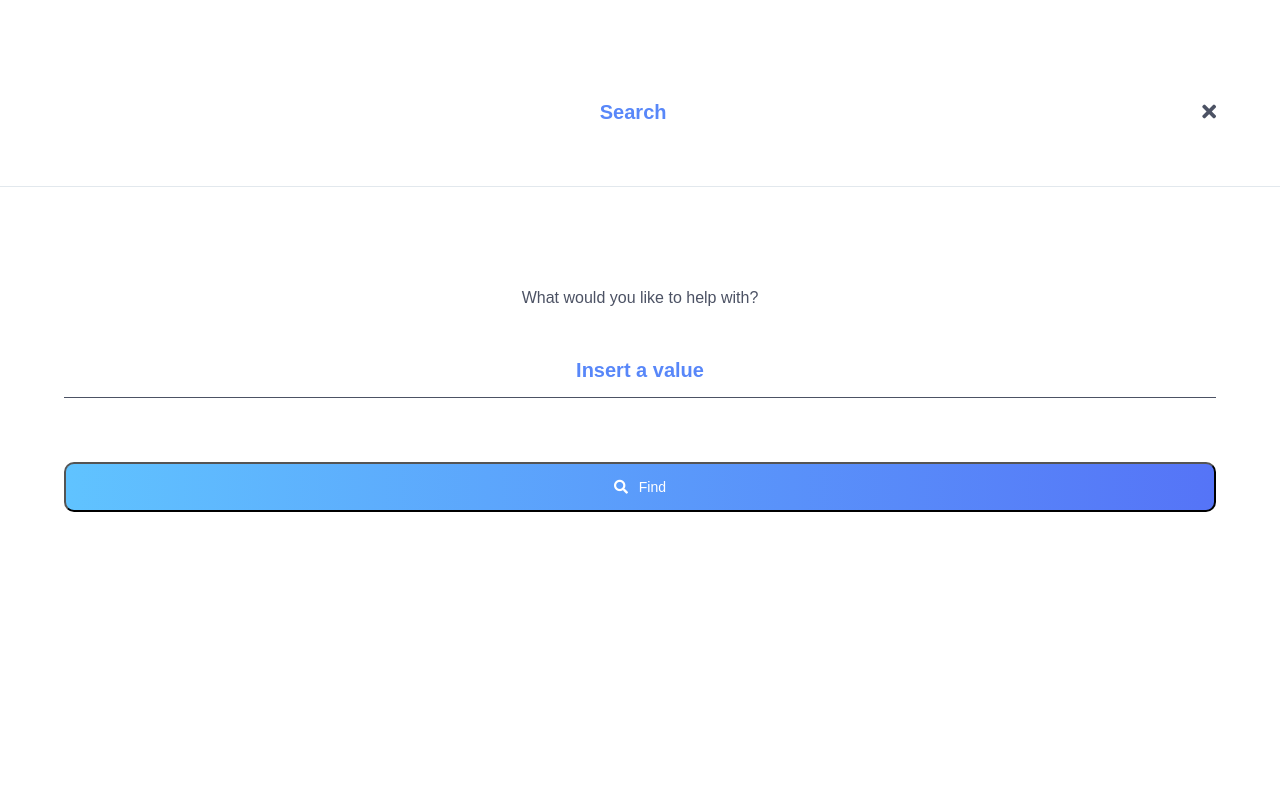
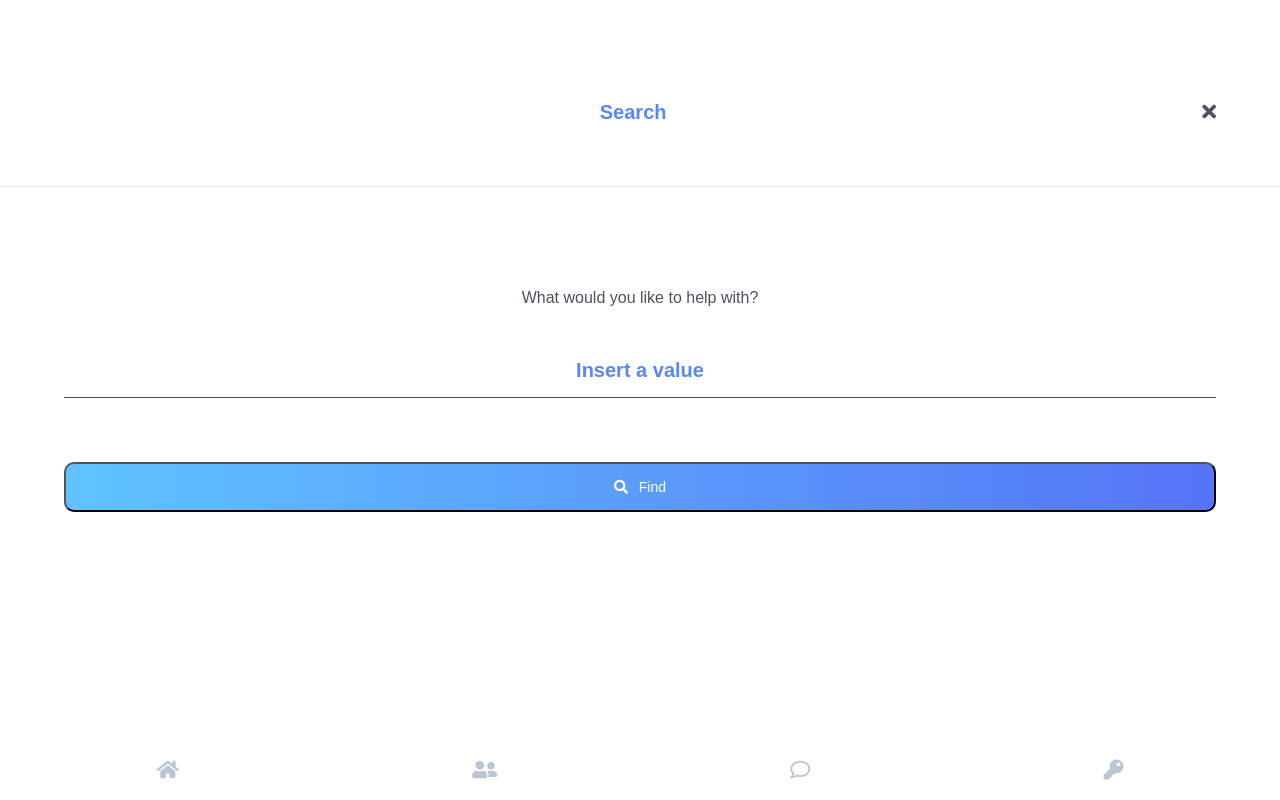
Before and after one commit to team-mentor-me/mentor-me-front, a React (Create React App) app in the folder app/: page /search in a window 1280 px wide. Built offline with nearby package versions, Linux system fonts and the light colour scheme.

Commit message:
created the footer

```diff
--- a/app/src/components/App.js
+++ b/app/src/components/App.js
@@ -3,65 +3,13 @@ import Login from "./auth/Login";
 import { Route, BrowserRouter } from "react-router-dom";
 import Index from "./main/Index";
 import SignUp from "./auth/SignUp";
-import { createGlobalStyle } from "styled-components";
+import { GlobalStyle } from "../utils/globals";
 import SingleQuestion from "./singleQuestion/SingleQuestion";
 import Search from "./main/Search";
+import { connect } from "react-redux";
+import Footer from "./main/Footer";
 
-const GlobalStyle = createGlobalStyle`
-  html, body, div, span, applet, object, iframe,
-h1, h2, h3, h4, h5, h6, p, blockquote, pre,
-a, abbr, acronym, address, big, cite, code,
-del, dfn, em, img, ins, kbd, q, s, samp,
-small, strike, strong, sub, sup, tt, var,
-b, u, i, center,
-dl, dt, dd, ol, ul, li,
-fieldset, form, label, legend,
-table, caption, tbody, tfoot, thead, tr, th, td,
-article, aside, canvas, details, embed,
-figure, figcaption, footer, header, hgroup,
-menu, nav, output, ruby, section, summary,
-time, mark, audio, video {
-	margin: 0;
-	padding: 0;
-	border: 0;
-	font-size: 100%;
-	font: inherit;
-	vertical-align: baseline;
-}
-
-footer, header, hgroup, menu, nav, section {
-	display: block;
-}
-body {
-	line-height: 1;
-}
-ol, ul {
-	list-style: none;
-}
-blockquote, q {
-	quotes: none;
-}
-blockquote:before, blockquote:after,
-q:before, q:after {
-	content: '';
-	content: none;
-}
-table {
-	border-collapse: collapse;
-	border-spacing: 0;
-}
-
-* {
-	box-sizing: border-box;
-}
-
-html, body {
-	font-size: 62.5%;
-	font-family: sans-serif;
-}
-`;
-
-function App() {
+function App(props) {
   return (
     <BrowserRouter>
       <>
@@ -71,9 +19,14 @@ function App() {
         <Route path="/signup" component={SignUp} />
         <Route path="/search" component={Search} />
         <Route path="/question/:id" component={SingleQuestion} />
+        {props.isLoggedIn && <Footer />}
       </>
     </BrowserRouter>
   );
 }
 
-export default App;
+const mapStateToProps = state => ({
+  isLoggedIn: state.isLoggedIn
+});
+
+export default connect(mapStateToProps)(App);
--- a/app/src/components/auth/SignUp.js
+++ b/app/src/components/auth/SignUp.js
@@ -4,6 +4,7 @@ import * as yup from "yup";
 import { signup } from "../../actions";
 import { Redirect } from "react-router-dom";
 import { LoginStyled } from "./Login";
+import { Link } from "react-router-dom";
 
 import { connect } from "react-redux";
 
@@ -29,7 +30,7 @@ const SignUp = ({ errors, touched, isLoggedIn }) => {
           <i className="far fa-edit" /> Sign Up
         </button>
       </Form>
-      <div />
+      <Link to="/login">Login</Link>
     </LoginStyled>
   );
 };
--- /dev/null
+++ b/app/src/components/main/Footer.js
@@ -0,0 +1,46 @@
+import React from "react";
+import styled from "styled-components";
+import { NavLink } from "react-router-dom";
+
+const FooterStyled = styled.footer`
+  position: fixed;
+  bottom: 0;
+  display: flex;
+  padding: 20px 10px;
+  display: flex;
+  justify-content: space-around;
+  color: #bcc5d3;
+  background: #fff;
+  width: 100%;
+
+  font-size: 2rem;
+
+  a {
+    color: inherit;
+
+    .selected {
+      color: #5887f9;
+    }
+  }
+`;
+
+function Footer() {
+  return (
+    <FooterStyled>
+      <NavLink exact to="/" activeStyle={{ color: "#5887F9" }}>
+        <i className="fas fa-home" />
+      </NavLink>
+      <NavLink to="/messages" activeStyle={{ color: "#5887F9" }}>
+        <i className="fas fa-user-friends" />
+      </NavLink>
+      <NavLink to="/ask" activeStyle={{ color: "#5887F9" }}>
+        <i className="far fa-comment" />
+      </NavLink>
+      <NavLink to="/answers" activeStyle={{ color: "#5887F9" }}>
+        <i className="fas fa-key" />
+      </NavLink>
+    </FooterStyled>
+  );
+}
+
+export default Footer;
--- a/app/src/components/main/Index.js
+++ b/app/src/components/main/Index.js
@@ -5,7 +5,6 @@ import Top from "./Top";
 import Question from "./Question";
 
 function Index(props) {
-  console.log(props.isLoggedIn);
   if (!props.isLoggedIn) {
     return <Redirect to="/login" />;
   }
--- a/app/src/components/main/Search.js
+++ b/app/src/components/main/Search.js
@@ -62,8 +62,9 @@ function Search(props) {
 
   function handleSubmit(e) {
     e.preventDefault();
-    const newRes = props.questions.filter(q => q.category.includes(search));
-    console.log(newRes);
+    const newRes = props.questions.filter(q =>
+      q.category.toLowerCase().includes(search.toLowerCase())
+    );
     setQs(newRes);
   }
 
@@ -86,7 +87,7 @@ function Search(props) {
           </button>
         </form>
         {qs.map(q => (
-          <Question question={q} />
+          <Question key={q.id} question={q} />
         ))}
       </MainContent>
     </>
--- a/app/src/components/main/Top.js
+++ b/app/src/components/main/Top.js
@@ -5,7 +5,7 @@ import { Link } from "react-router-dom";
 const Nav = styled.nav`
   width: 90%;
   margin: 0 auto;
-  margin-top: 5%;
+  margin-top: 8%;
   display: flex;
   flex-direction: column;
   align-items: center;
--- a/app/src/components/singleQuestion/SingleQuestion.js
+++ b/app/src/components/singleQuestion/SingleQuestion.js
@@ -1,20 +1,26 @@
 import React from "react";
+import { connect } from "react-redux";
 
-const question = {
-  question: "How to use GrapQL in a react app?",
-  description:
-    "GraphQL is a query language for APIs and a runtime for fulfilling those queries with your existing data. GraphQL provides a complete and understandable description of the data in your API, gives clients the power to ask for exactly what they need and nothing more, makes it easier to evolve APIs over time, and enables powerful developer tools.",
-  id: "1",
-  category: "photography",
-  user: {
-    name: "Lucy Lee",
-    photoUrl:
-      "https://images.pexels.com/photos/1036623/pexels-photo-1036623.jpeg?auto=compress&cs=tinysrgb&dpr=1&w=500"
-  }
-};
+// const question = {
+//   question: "How to use GrapQL in a react app?",
+//   description:
+//     "GraphQL is a query language for APIs and a runtime for fulfilling those queries with your existing data. GraphQL provides a complete and understandable description of the data in your API, gives clients the power to ask for exactly what they need and nothing more, makes it easier to evolve APIs over time, and enables powerful developer tools.",
+//   id: "1",
+//   category: "photography",
+//   user: {
+//     name: "Lucy Lee",
+//     photoUrl:
+//       "https://images.pexels.com/photos/1036623/pexels-photo-1036623.jpeg?auto=compress&cs=tinysrgb&dpr=1&w=500"
+//   }
+// };
 
 function SingleQuestion(props) {
-  return <div>{question.question}</div>;
+  console.log(props.question);
+  return <div>{props.question.question}</div>;
 }
 
-export default SingleQuestion;
+const mapStateToProps = (state, ownProps) => ({
+  question: state.questions.find(q => q.id === ownProps.match.params.id)
+});
+
+export default connect(mapStateToProps)(SingleQuestion);
--- /dev/null
+++ b/app/src/utils/globals.js
@@ -0,0 +1,56 @@
+import { createGlobalStyle } from "styled-components";
+
+export const GlobalStyle = createGlobalStyle`
+  html, body, div, span, applet, object, iframe,
+h1, h2, h3, h4, h5, h6, p, blockquote, pre,
+a, abbr, acronym, address, big, cite, code,
+del, dfn, em, img, ins, kbd, q, s, samp,
+small, strike, strong, sub, sup, tt, var,
+b, u, i, center,
+dl, dt, dd, ol, ul, li,
+fieldset, form, label, legend,
+table, caption, tbody, tfoot, thead, tr, th, td,
+article, aside, canvas, details, embed,
+figure, figcaption, footer, header, hgroup,
+menu, nav, output, ruby, section, summary,
+time, mark, audio, video {
+	margin: 0;
+	padding: 0;
+	border: 0;
+	font-size: 100%;
+	font: inherit;
+	vertical-align: baseline;
+}
+
+footer, header, hgroup, menu, nav, section {
+	display: block;
+}
+body {
+	line-height: 1;
+}
+ol, ul {
+	list-style: none;
+}
+blockquote, q {
+	quotes: none;
+}
+blockquote:before, blockquote:after,
+q:before, q:after {
+	content: '';
+	content: none;
+}
+table {
+	border-collapse: collapse;
+	border-spacing: 0;
+}
+
+* {
+	box-sizing: border-box;
+}
+
+html, body {
+	font-size: 62.5%;
+    font-family: sans-serif;
+    margin-bottom: 30px;
+}
+`;
```
